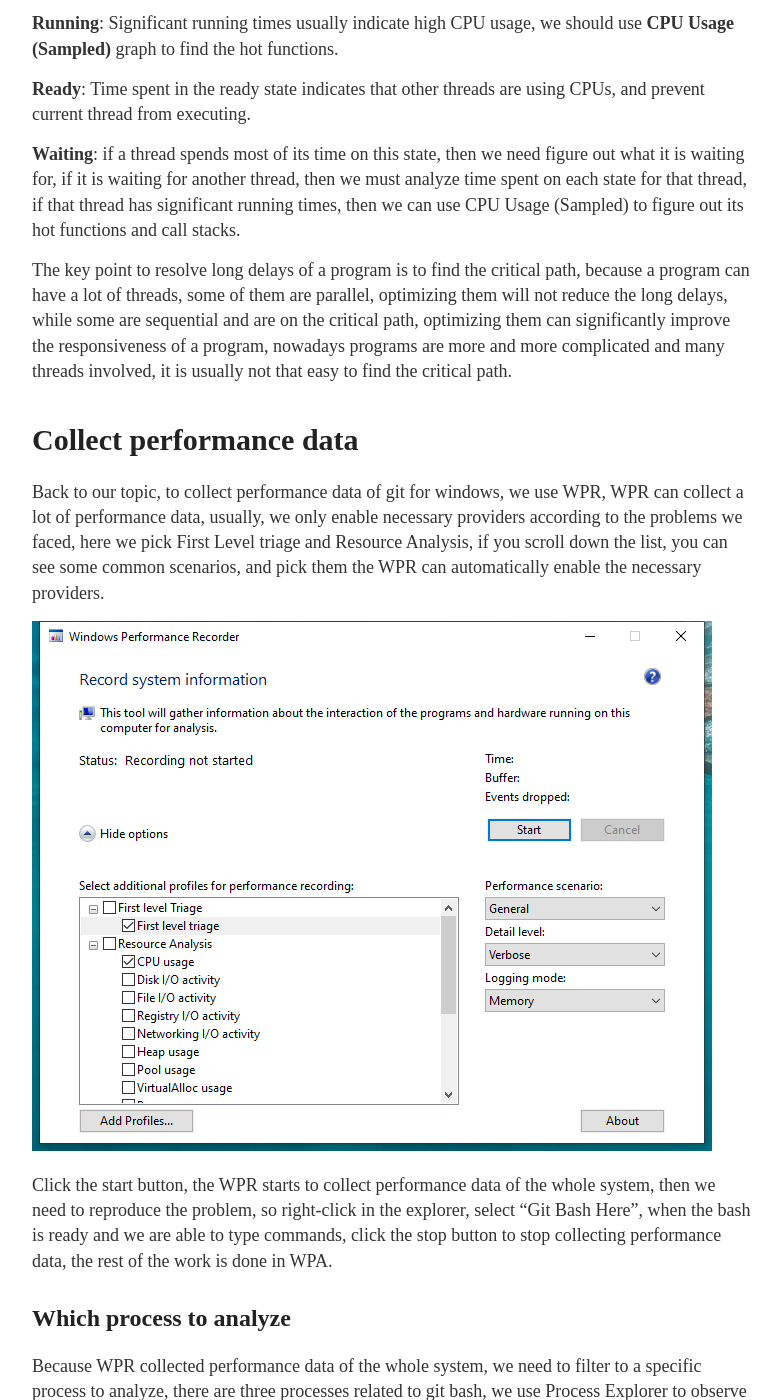
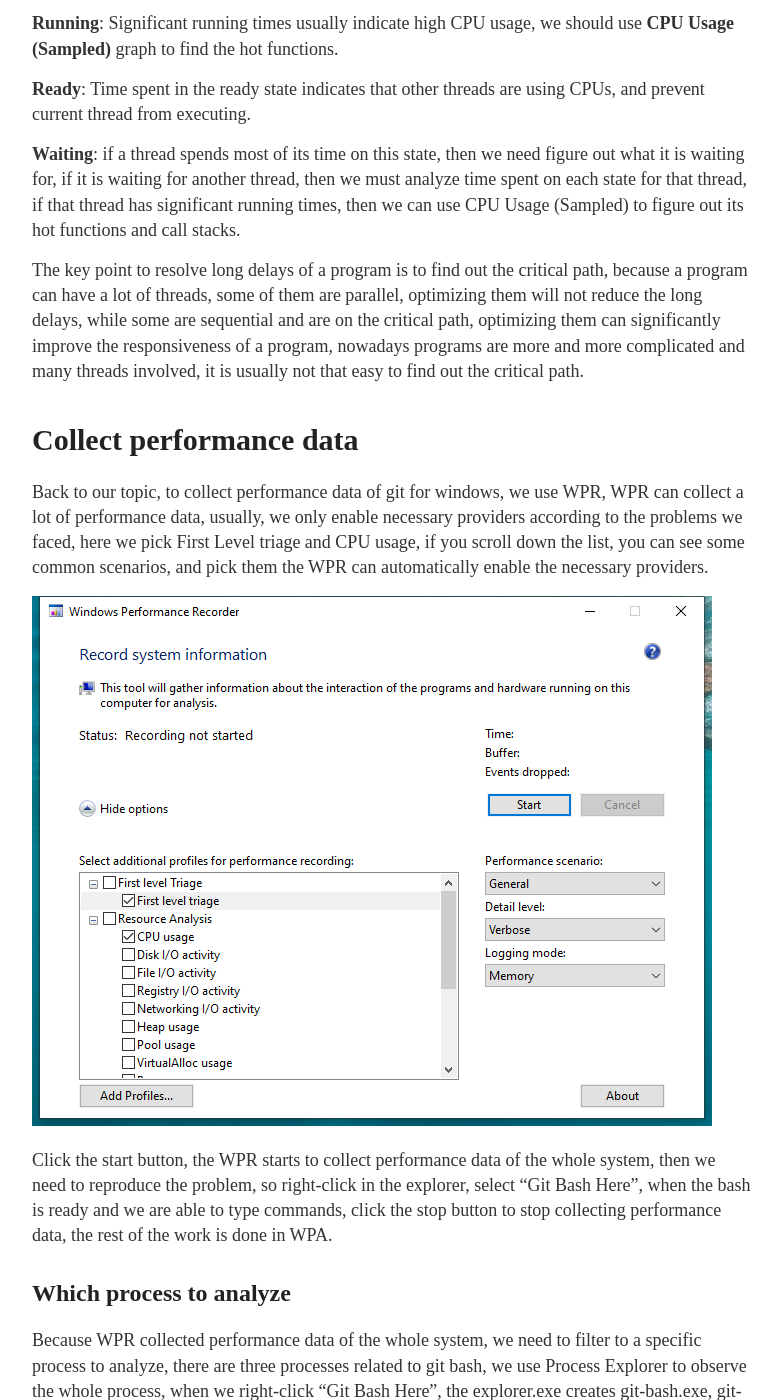
Before and after one commit to shellbombs/shellbombs.github.io, a Jekyll site: the page built from _posts/2020-5-16-Windows Performance Toolkit.md, in a window 1280 px wide and 1400 px high, scrolled down 2319 px. Shown: the whole window, without its empty margins (248-1030 px from the left). Built offline with Jekyll 4.4.1, drawn with Linux system fonts in a browser that asks for light colours; some of the changed text lies outside the part shown.

Commit message:
fixed some small bugs

```diff
--- a/_posts/2020-5-16-Windows Performance Toolkit.md
+++ b/_posts/2020-5-16-Windows Performance Toolkit.md
@@ -33,10 +33,10 @@ The performance data behind this graph come from the scheduler of the operating
 
 **Waiting**: if a thread spends most of its time on this state, then we need figure out what it is waiting for, if it is waiting for another thread, then we must analyze time spent on each state for that thread, if that thread has significant running times, then we can use CPU Usage (Sampled) to figure out its hot functions and call stacks.
 
-The key point to resolve long delays of a program is to find the critical path, because a program can have a lot of threads, some of them are parallel, optimizing them will not reduce the long delays, while some are sequential and are on the critical path, optimizing them can significantly improve the responsiveness of a program, nowadays programs are more and more complicated and many threads involved, it is usually not that easy to find the critical path.
+The key point to resolve long delays of a program is to find out the critical path, because a program can have a lot of threads, some of them are parallel, optimizing them will not reduce the long delays, while some are sequential and are on the critical path, optimizing them can significantly improve the responsiveness of a program, nowadays programs are more and more complicated and many threads involved, it is usually not that easy to find out the critical path.
 
 # Collect performance data
-Back to our topic, to collect performance data of git for windows, we use WPR, WPR can collect a lot of performance data, usually, we only enable necessary providers according to the problems we faced, here we pick First Level triage and Resource Analysis, if you scroll down the list, you can see some common scenarios, and pick them the WPR can automatically enable the necessary providers.
+Back to our topic, to collect performance data of git for windows, we use WPR, WPR can collect a lot of performance data, usually, we only enable necessary providers according to the problems we faced, here we pick First Level triage and CPU usage, if you scroll down the list, you can see some common scenarios, and pick them the WPR can automatically enable the necessary providers.
 
 ![_config.yml]({{ site.baseurl }} /images/wpr.png)
 
```
Also changed, not shown: other parts of _posts/2020-5-16-Windows Performance Toolkit.md (+1 -1 lines).
